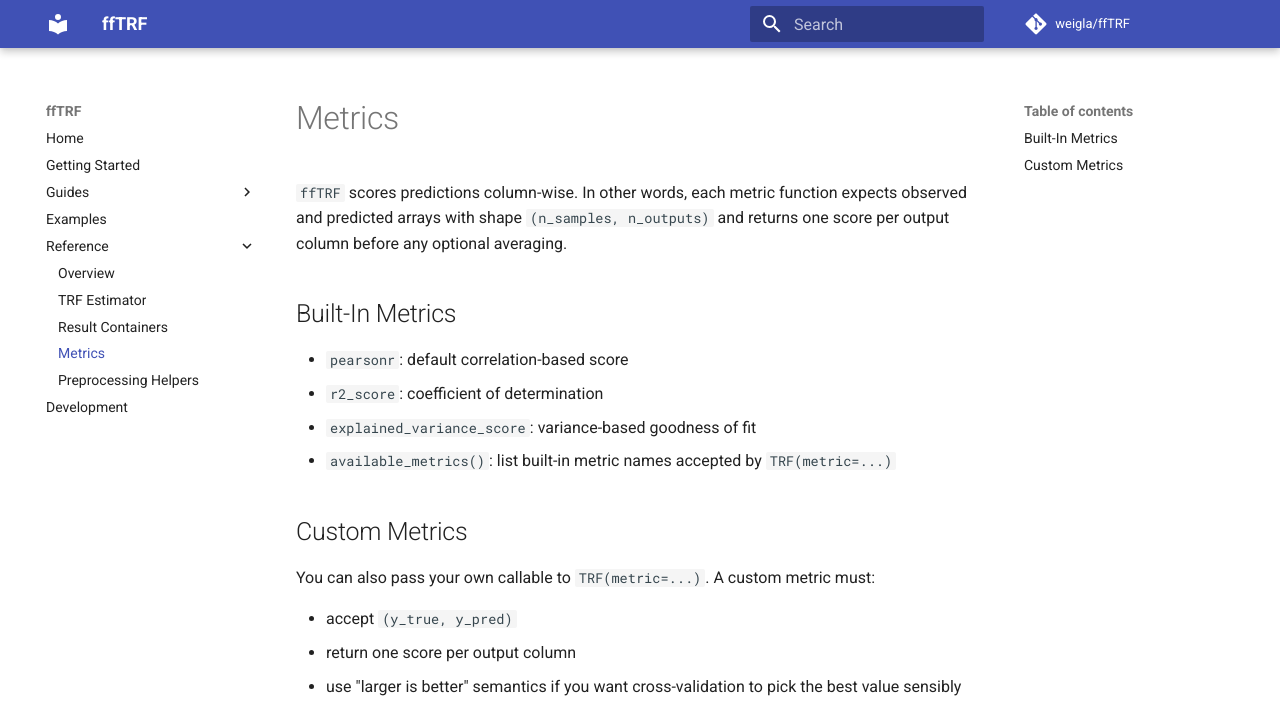
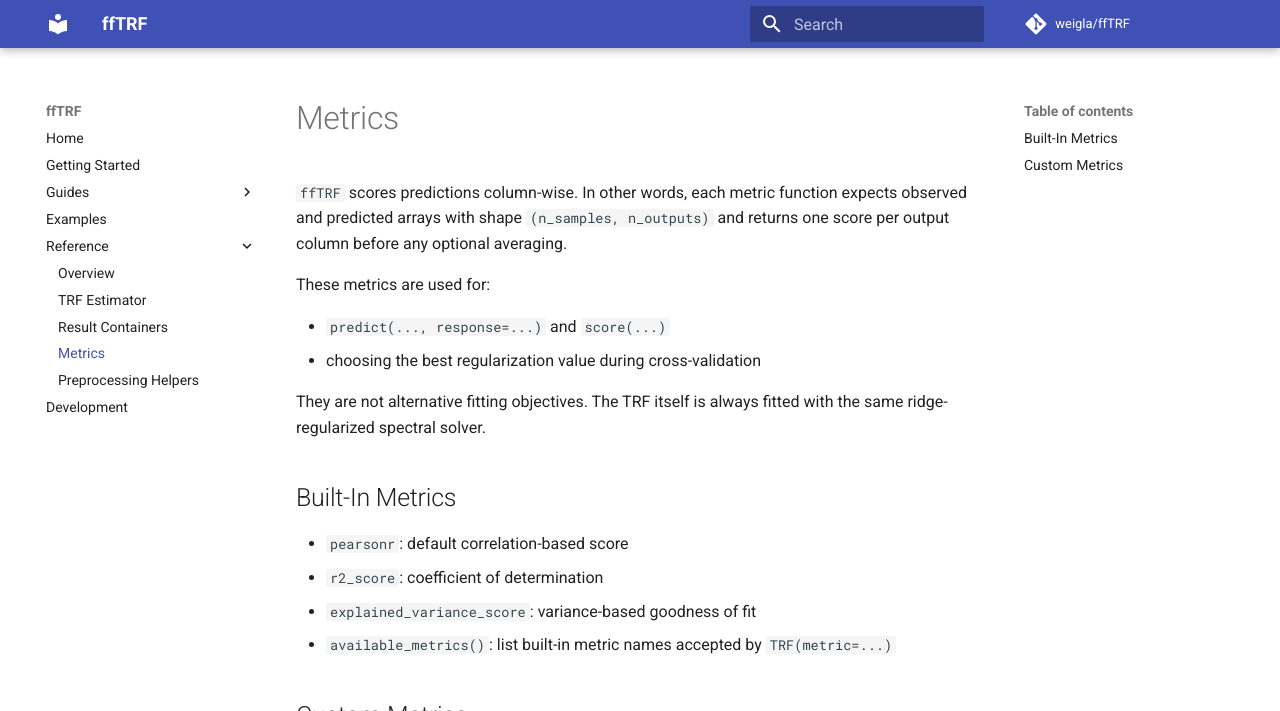
Before and after one commit to weigla/ffTRF, an MkDocs documentation site: the page built from docs/reference/metrics.md, in a window 1280 px wide and 900 px high, cut to the strip 0-711 px from the top of the window. Built offline with MkDocs 1.6.1 and Material for MkDocs 9.7.7, drawn with Linux system fonts in a browser that asks for light colours; comment, search, counter and statistics services are not loaded.

Commit message:
Add BSD license and clarify metric scoring behavior

```diff
--- a/docs/reference/metrics.md
+++ b/docs/reference/metrics.md
@@ -3,6 +3,14 @@
 `ffTRF` scores predictions column-wise. In other words, each metric function
 expects observed and predicted arrays with shape `(n_samples, n_outputs)` and
 returns one score per output column before any optional averaging.
+
+These metrics are used for:
+
+- `predict(..., response=...)` and `score(...)`
+- choosing the best regularization value during cross-validation
+
+They are not alternative fitting objectives. The TRF itself is always fitted
+with the same ridge-regularized spectral solver.
 
 ## Built-In Metrics
 
--- a/pyproject.toml
+++ b/pyproject.toml
@@ -7,6 +7,7 @@ name = "fftrf"
 version = "0.1.0"
 description = "ffTRF: frequency-domain temporal response function and deconvolution tools."
 readme = "README.md"
+license = "BSD-3-Clause"
 requires-python = ">=3.10"
 dependencies = [
   "numpy>=1.26",
```
Also changed, not shown: docs/reference/trf.md (+4 -1 lines), 3 other files.
